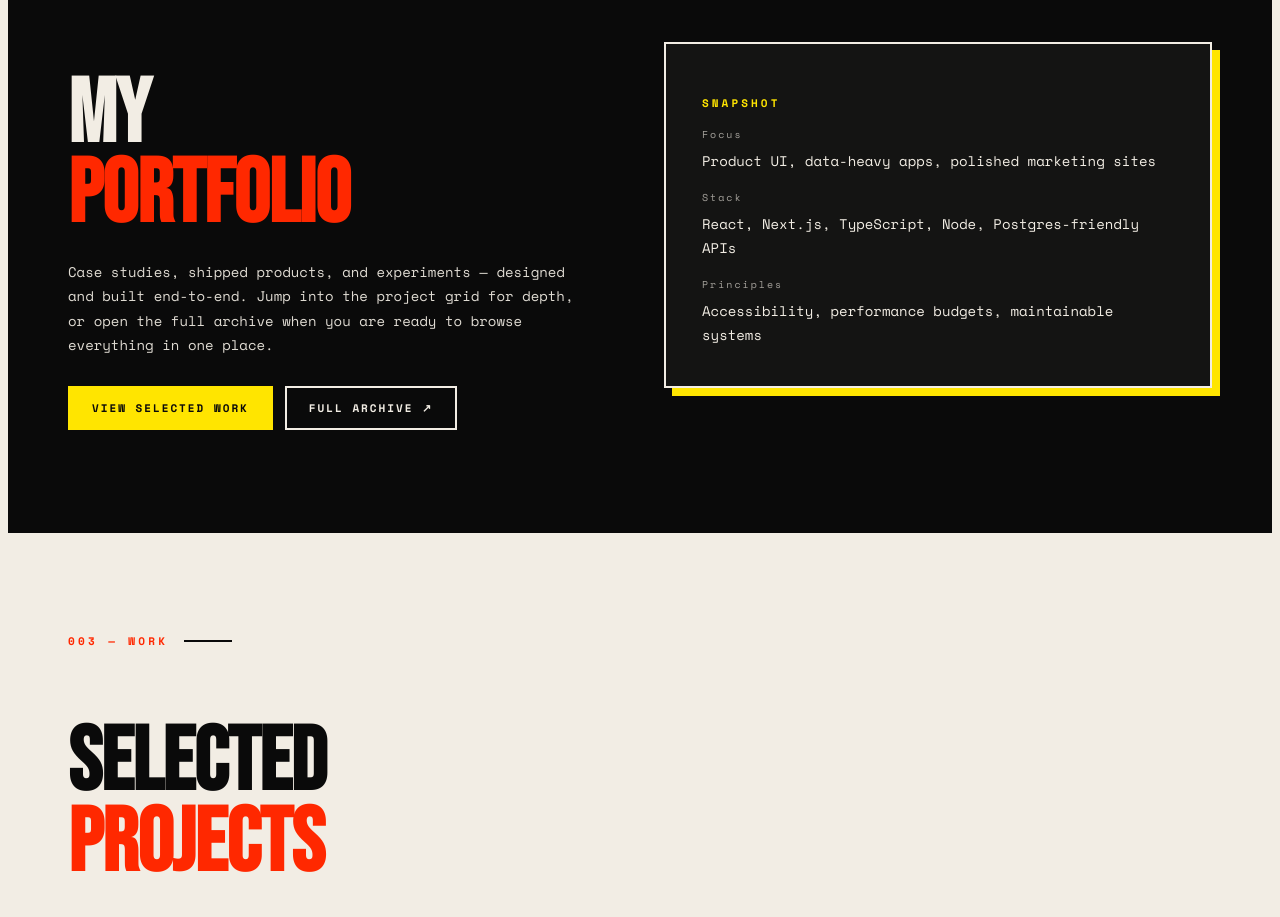
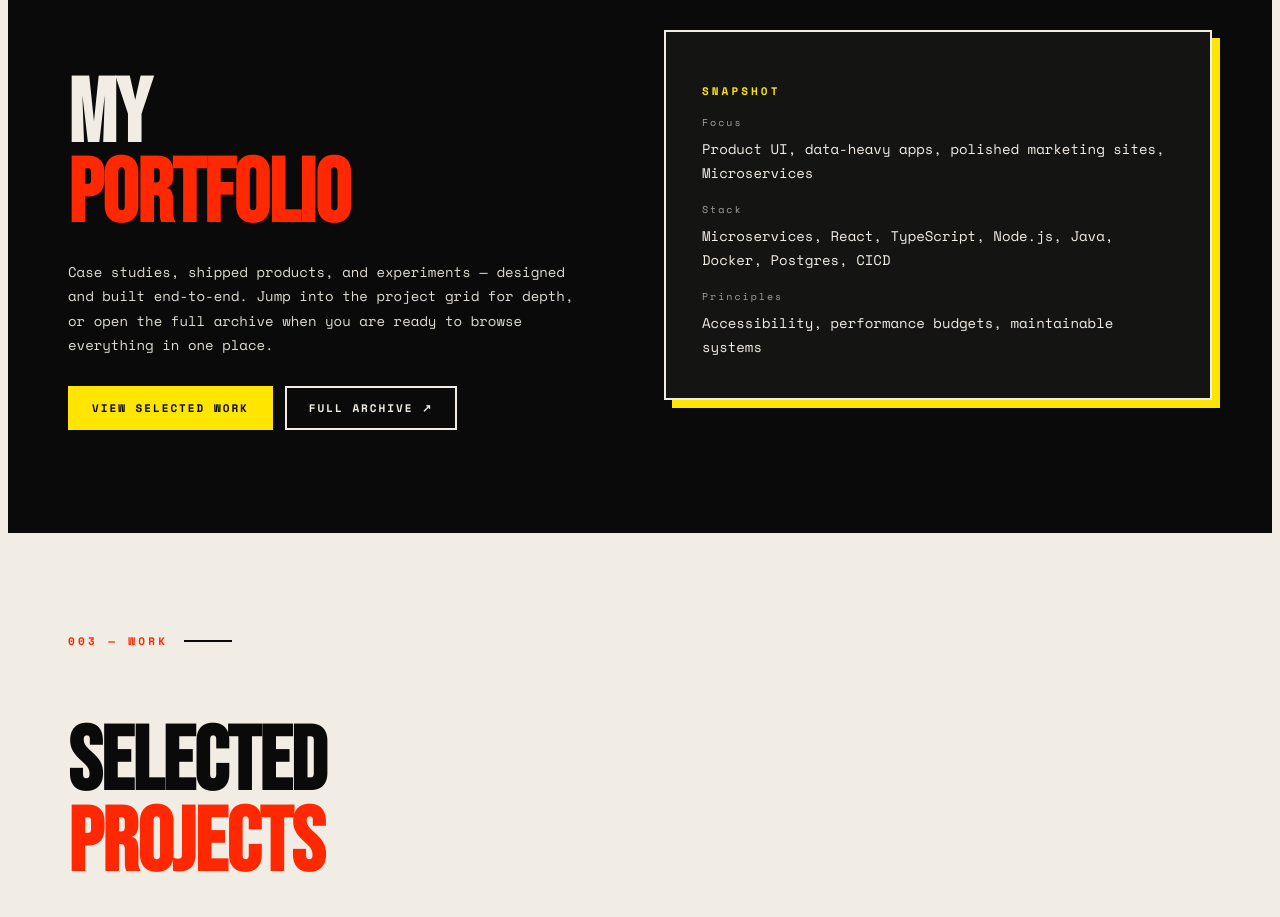
Before and after one commit to khanhjoi/kan-portfolio, a Next.js app in the folder portfolio/: page / in a window 1280 px wide. Shown: the part 2220-3137 px from the top of the page. Built offline with nearby package versions, Linux system fonts and the light colour scheme.

Commit message:
[update][portfolio]: update github link

```diff
--- a/portfolio/src/components/Portfolio.tsx
+++ b/portfolio/src/components/Portfolio.tsx
@@ -116,7 +116,7 @@ export default function Portfolio() {
                 View selected work
               </a>
               <a
-                href="https://github.com/you"
+                href="https://github.com/khanhjoi"
                 target="_blank"
                 rel="noopener noreferrer"
                 style={{
@@ -170,8 +170,8 @@ export default function Portfolio() {
             </p>
             <ul style={{ listStyle: "none", padding: 0, margin: 0, display: "flex", flexDirection: "column", gap: "18px" }}>
               {[
-                { k: "Focus", v: "Product UI, data-heavy apps, polished marketing sites" },
-                { k: "Stack", v: "React, Next.js, TypeScript, Node, Postgres-friendly APIs" },
+                { k: "Focus", v: "Product UI, data-heavy apps, polished marketing sites, Microservices" },
+                { k: "Stack", v: "Microservices, React, TypeScript, Node.js, Java, Docker, Postgres, CICD" },
                 { k: "Principles", v: "Accessibility, performance budgets, maintainable systems" },
               ].map((row) => (
                 <li key={row.k}>
```
